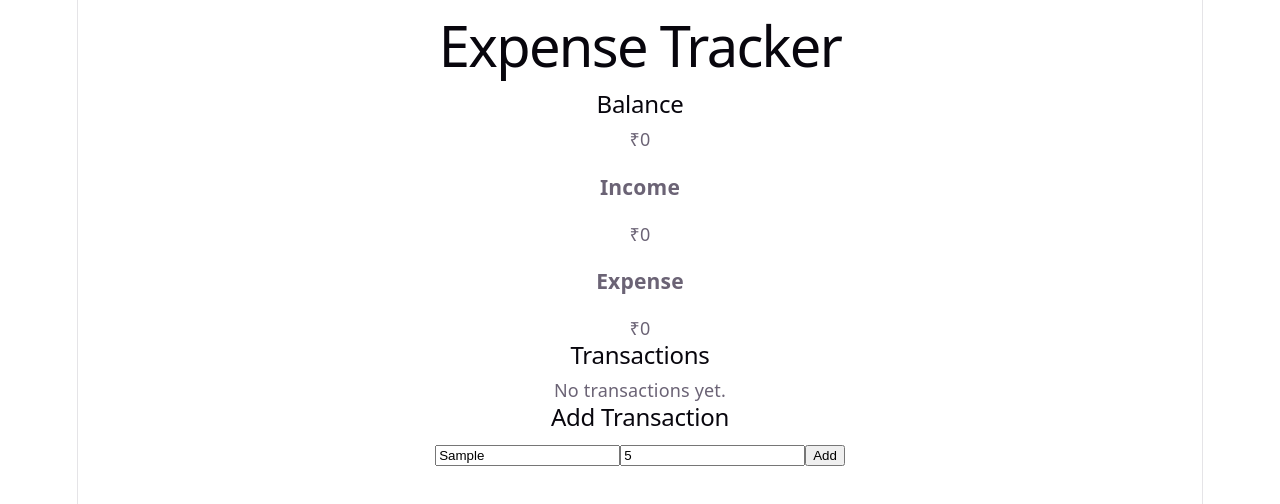
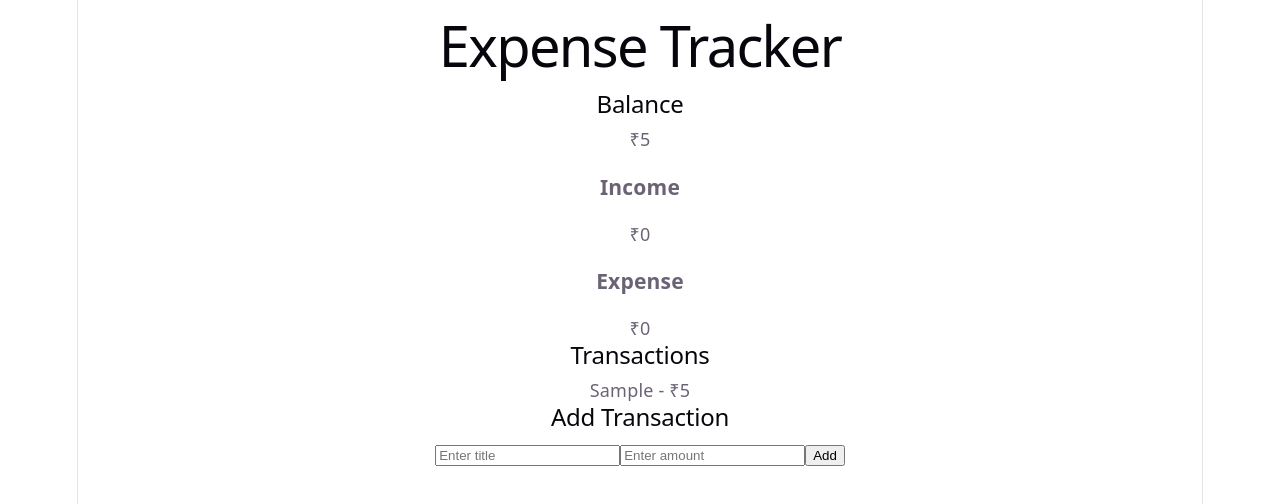
Before and after one commit to prashansaucer/expense-tracker, a React (Vite) app: page / in a window 1280 px wide. Both pictures are taken after typing "Sample", "5" into the empty fields and a click on the button "Add". Shown: the top 504 px of the page. Built offline with nearby package versions, Linux system fonts and the light colour scheme.

Commit message:
Add transaction functionality using React state
Connected from inputs with React state, added transactions list, and updated balance after adding a transaction.

```diff
--- a/src/App.jsx
+++ b/src/App.jsx
@@ -5,13 +5,35 @@ function App() {
   const [title, setTitle] = useState("");
   const [amount, setAmount] = useState("");
 
-  return (
+  const [transactions, setTransactions] = useState([]);
+  const [balance, setBalance] = useState(0);
+  const addTransaction = () => {
+  if (title === "" || amount === "") {
+    alert("Please fill all fields");
+    return;
+  }
+
+  const newTransaction = {
+    title,
+    amount,
+  };
+
+  setTransactions([...transactions, newTransaction]);
+
+  setBalance(balance + Number(amount));
+
+   setTitle("");
+   setAmount("");
+};
+
+   return(
+
     <div className="container">
       <h1>Expense Tracker</h1>
 
       <div className="balance">
         <h2>Balance</h2>
-        <p>₹0</p>
+        <p>₹{balance}</p>
       </div>
 
       <div className="summary">
@@ -27,9 +49,20 @@ function App() {
       </div>
 
       <div className="transactions">
-        <h2>Transactions</h2>
-        <p>No transactions yet.</p>
+  <h2>Transactions</h2>
+
+  {transactions.length === 0 ? (
+    <p>No transactions yet.</p>
+  ) : (
+    transactions.map((transaction, index) => (
+      <div key={index}>
+        <p>
+          {transaction.title} - ₹{transaction.amount}
+        </p>
       </div>
+    ))
+  )}
+</div>
 
       <div className="add-transaction">
         <h2>Add Transaction</h2>
@@ -48,7 +81,7 @@ function App() {
         onChange={(e) => setAmount(e.target.value)}
       />
 
-        <button onClick={() => alert("Transaction Added!")}>Add</button>
+        <button onClick={addTransaction}>Add</button>
       </div>
     </div>
   );
```
